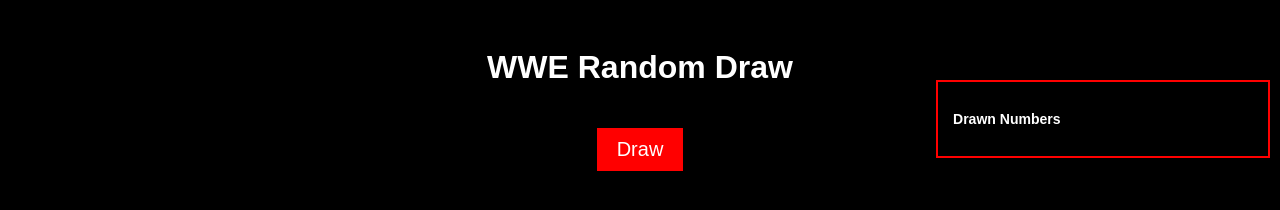
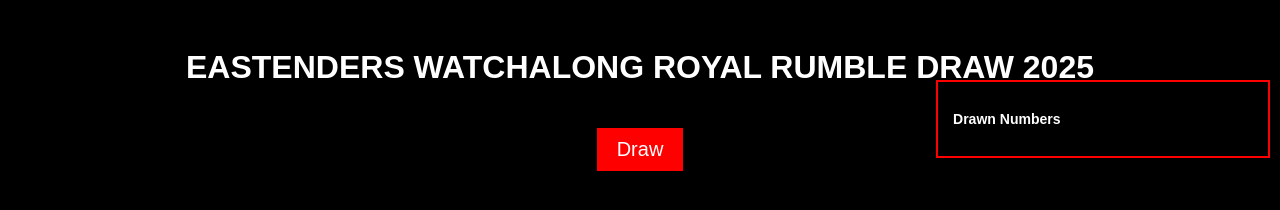
Before and after one commit to nikhilkalhan92/royal-rumble, a plain HTML site: page wrestling-draw-game/index.html in a window 1280 px wide. Drawn offline with Linux system fonts and the light colour scheme.

Commit message:
changed title lol

```diff
--- a/wrestling-draw-game/index.html
+++ b/wrestling-draw-game/index.html
@@ -66,7 +66,7 @@
 </head>
 <body>
     <div class="container">
-        <h1>WWE Random Draw</h1>
+        <h1>EASTENDERS WATCHALONG ROYAL RUMBLE DRAW 2025</h1>
         <button class="btn" onclick="drawNext()">Draw</button>
         <div id="popup" class="popup"></div>
         <div id="side-popup" class="side-popup"><h3>Drawn Numbers</h3><div id="drawn-list"></div></div>
```
